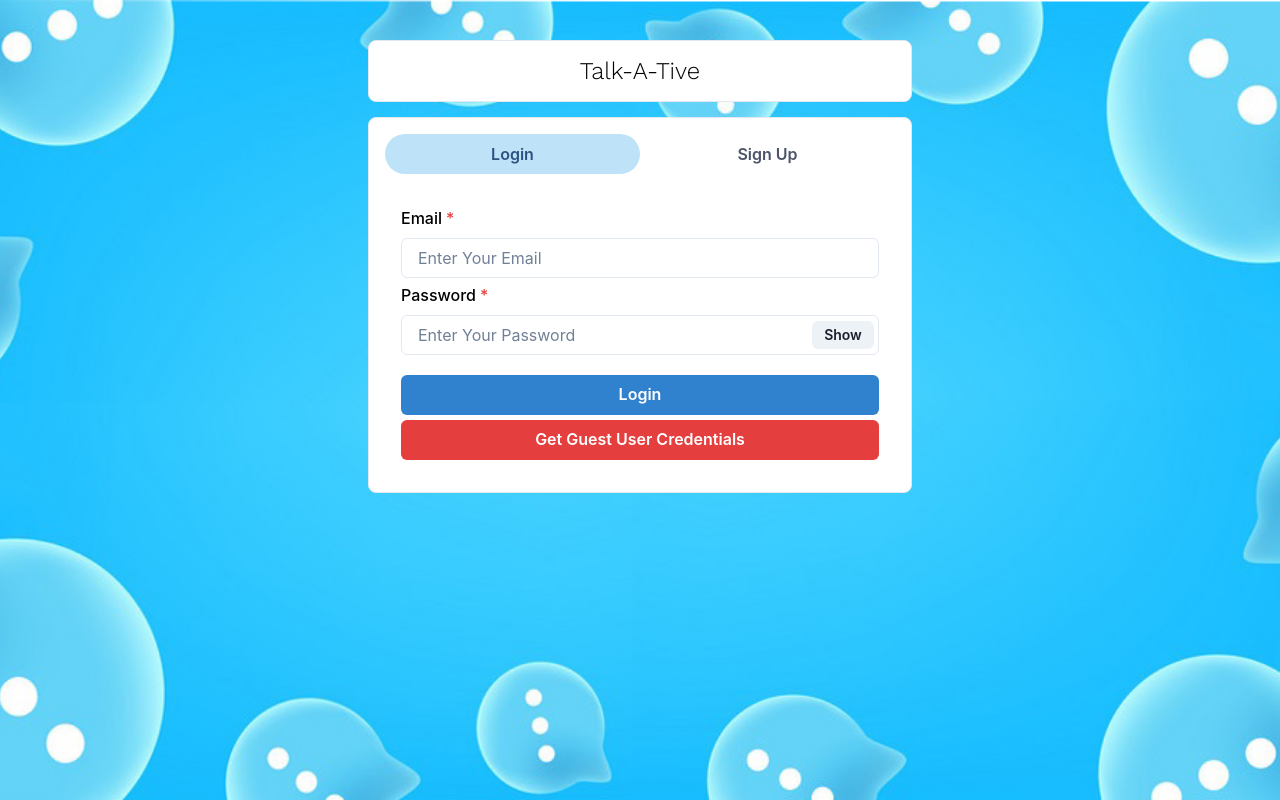
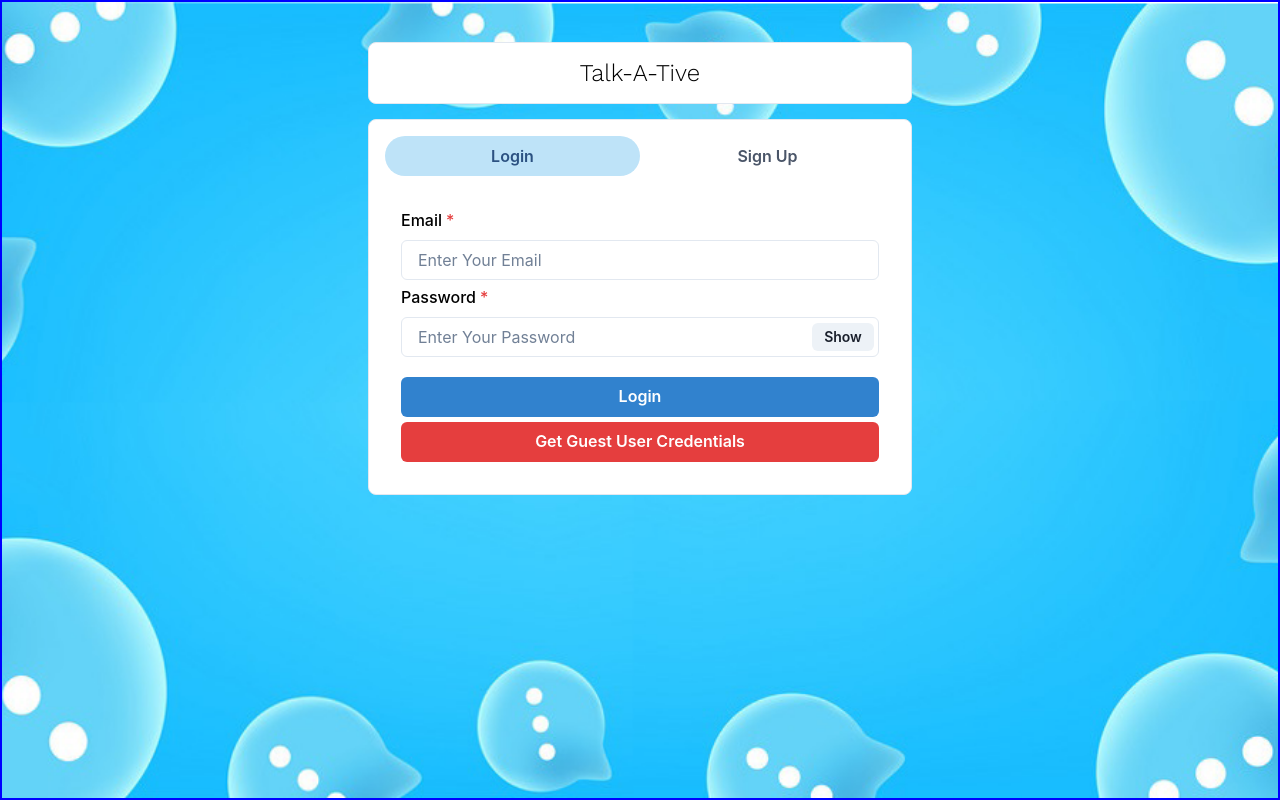
Before and after one commit to bk408/talk-a-tive, a React (Create React App) app in the folder frontend/: page / in a window 1280 px wide. Built offline with nearby package versions, Linux system fonts and the light colour scheme.

Commit message:
add border in app

```diff
--- a/frontend/src/App.css
+++ b/frontend/src/App.css
@@ -7,6 +7,6 @@
     background-image: url("./background.png");
     background-size: cover;
     background-position: center;
-
+   border: 2px solid blue;
 
 }
```
